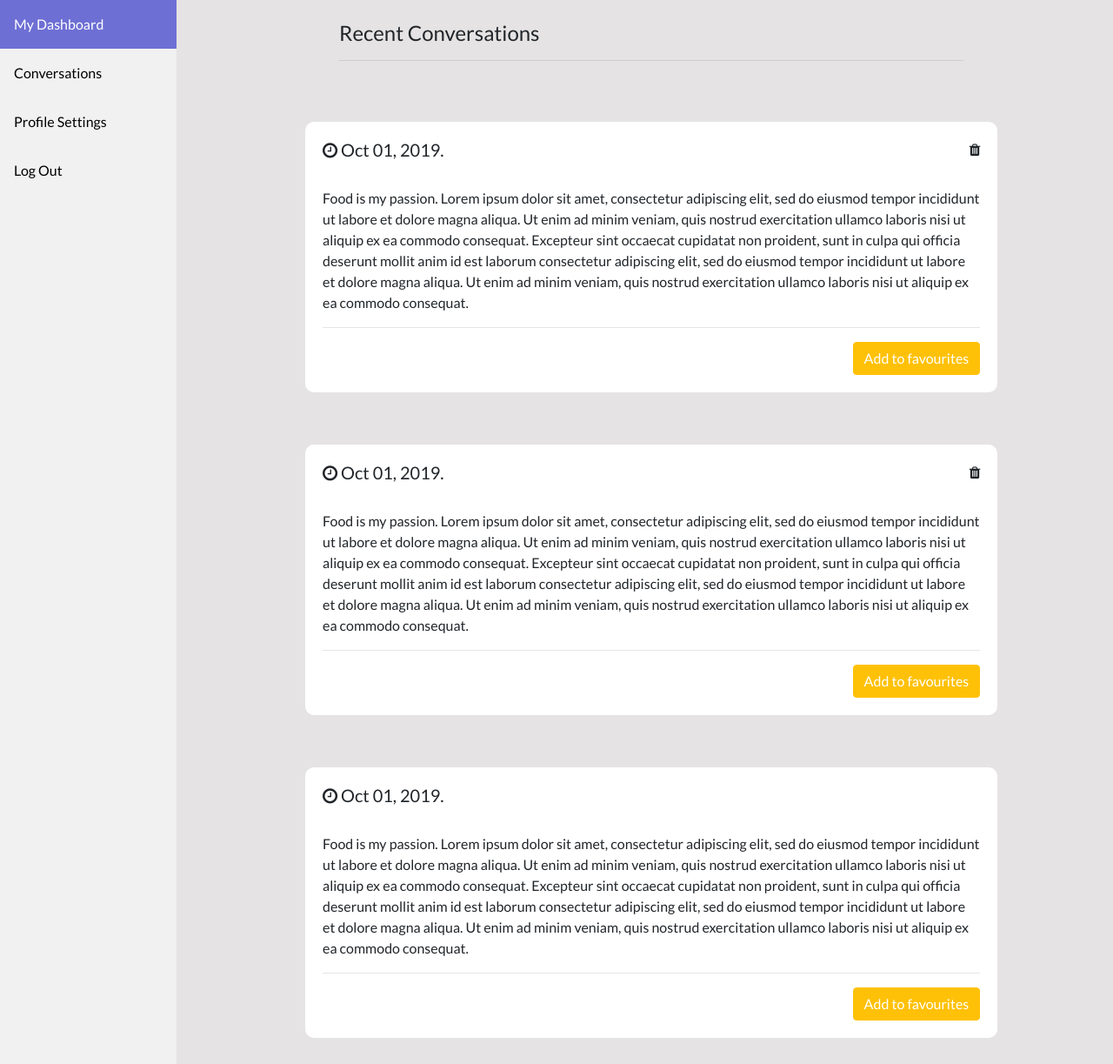
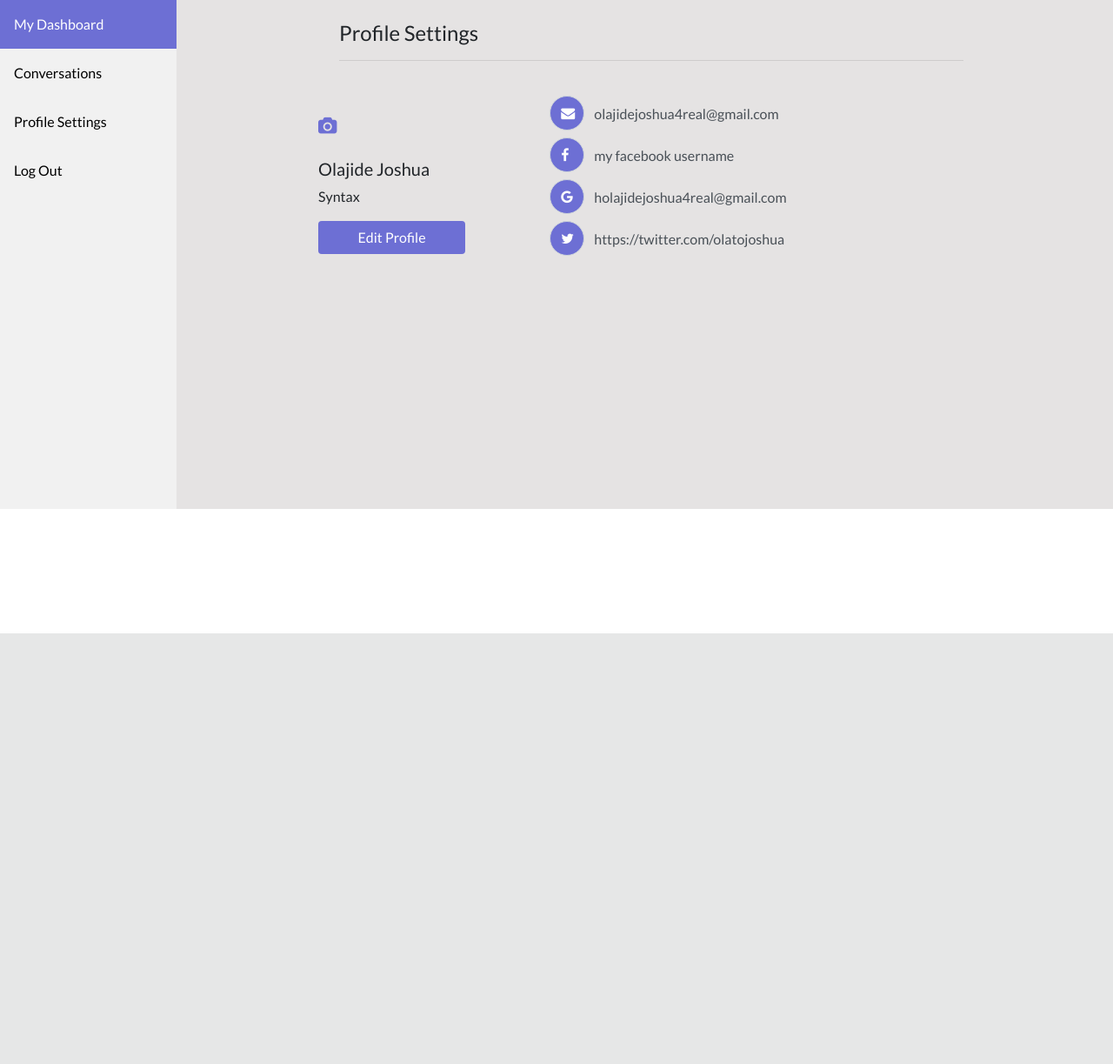
Before and after one commit to devtitaro/pontus-slackbot-drive, a PHP site: page /newProfile.php in a window 1280 px wide. Shown: the part 72-1295 px from the top of the page at 87% size. After the commit the page ends 800 px from the top, so only its background shows below. Run offline with PHP 8.4, Linux system fonts and the light colour scheme; some libraries are stand-ins or nearby versions.

Commit message:
Refactored newProfile.php

```diff
--- a/mydashboard.php
+++ b/mydashboard.php
@@ -33,9 +33,9 @@
 
         <div class="row" >
             <div class="sidebar col-lg-2">
-                <a class="active" href="#home" onclick="showDashboard()" id="homeLink">My Dashboard</a>
+                <a class="active" href="mydashboard.php" onclick="showDashboard()" id="homeLink">My Dashboard</a>
                 <a href="javascript:;" onclick="showConversation()" id="dashboardLink">Conversations</a>
-                <a href="javascript:;" onclick="showProfile()" id="profileLink">Profile Settings</a>
+                <a href="newProfile.php" id="profileLink">Profile Settings</a>
                 <a href="logout.html">Log Out</a>
             </div>
 
--- a/newProfile.php
+++ b/newProfile.php
@@ -40,108 +40,69 @@
             </div>
 
             <div class="page-content col-lg-10  d-flex justify-content-center" id="page-append">
+
 <div class="col-sm-9">
         <div class="p-4">
-                        <h4>Recent Conversations</h4>
+            <h4>Profile Settings</h4>
             <hr>
         </div>
 
         <div class="row" >
-                        <div class="convo-section">
-                            <div class="title-heading">
-                                <div class="row">
-                                    <div class="col-lg-5">
-                                        <h5><span class="fa fa-clock-o"> </span> Oct 01, 2019.</h5>
+        <div class="col-lg-3 col-sm-12">
+            <img src="https://via.placeholder.com/200x180" alt="" class="rounded-cirle">
+            <div class="image-upload">
+                <label for="file-input">
+                <i class="fa fa-camera"></i>
+                </label>
+
+                <input id="file-input" type="file"/>
           </div>
-                                    <div class="col-lg-4">
-                                        <div class="spacer"></div>
+            <h5 class="mt-3">Olajide Joshua</h5>
+            <p>Syntax</p>
+            <button class="btn btn-purple form-control" onclick="showInput()">Edit Profile</button>
         </div>
-                                    <div class="col-lg-3 icon-pack" align="right">
-                                        <i class="fa fa-trash"></i>
+        <div class="col-lg-9 col-md-9 col-sm-12">
+            <div class="details">
+
+
+
+                <div class="input-group  mb-2 ">
+                    <div class="input-group-prepend rounded-circle">
+                    <span class="input-group-text" id="basic-addon1"><i class="fa fa-envelope"></i> </span>
                 </div>
+                    <input type="text" class="form-control h-input" value="olajidejoshua4real@gmail.com" readonly>
                     </div>
-                                <br>
+
+            <div class="input-group  mb-2 ">
+            <div class="input-group-prepend">
+            <span class="input-group-text" id="basic-addon1"><i class="fa fa-facebook"></i> </span>
         </div>
-                            <div class="convo-text">
-                                <p>Food is my passion. Lorem ipsum dolor sit amet, consectetur adipiscing elit, sed do eiusmod tempor
-                                    incididunt ut labore et dolore magna aliqua. Ut enim ad minim veniam, quis nostrud exercitation
-                                    ullamco laboris nisi ut aliquip ex ea commodo consequat. Excepteur sint occaecat cupidatat non
-                                    proident, sunt in culpa qui officia deserunt mollit anim id est laborum consectetur adipiscing elit,
-                                    sed do eiusmod tempor incididunt ut labore et dolore magna aliqua. Ut enim ad minim veniam, quis
-                                    nostrud exercitation ullamco laboris nisi ut aliquip ex ea commodo consequat.</p>
+            <input type="text" class="form-control h-input" value="my facebook username" readonly>
+            </div>
+            <div class="input-group  mb-2 ">
+            <div class="input-group-prepend">
+            <span class="input-group-text" id="basic-addon1"><i class="fa fa-google"></i> </span>
+        </div>
+            <input type="text" class="form-control h-input" value="holajidejoshua4real@gmail.com" readonly/>
+            </div>
+            <div class="input-group  mb-2 ">
+            <div class="input-group-prepend">
+            <span class="input-group-text" id="basic-addon1"><i class="fa fa-twitter"></i> </span>
+        </div>
+            <input type="text" class="form-control h-input" value="https://twitter.com/olatojoshua" readonly>
 
             </div>
-                            <hr>
-                            <div class="controls" align="right">
-                                <a href="" class="btn btn-warning">Add to favourites</a>
+            <div class="input-group">
+            <button type="submit" class="btn btn-success d-none" id="saveBtn">SAVE</button>
         </div>
 
-                        </div>
-                        <div class="convo-section">
-                            <div class="title-heading">
-                                <div class="row">
-                                    <div class="col-lg-5">
-                                        <h5><span class="fa fa-clock-o"> </span> Oct 01, 2019.</h5>
-                                    </div>
-                                    <div class="col-lg-4">
-                                        <div class="spacer"></div>
-                                    </div>
-                                    <div class="col-lg-3 icon-pack" align="right">
-                                        <i class="fa fa-trash"></i>
-                                    </div>
-                                </div>
-                                <br>
-                            </div>
-                            <div class="convo-text">
-                                <p>Food is my passion. Lorem ipsum dolor sit amet, consectetur adipiscing elit, sed do eiusmod tempor
-                                    incididunt ut labore et dolore magna aliqua. Ut enim ad minim veniam, quis nostrud exercitation
-                                    ullamco laboris nisi ut aliquip ex ea commodo consequat. Excepteur sint occaecat cupidatat non
-                                    proident, sunt in culpa qui officia deserunt mollit anim id est laborum consectetur adipiscing elit,
-                                    sed do eiusmod tempor incididunt ut labore et dolore magna aliqua. Ut enim ad minim veniam, quis
-                                    nostrud exercitation ullamco laboris nisi ut aliquip ex ea commodo consequat.</p>
-
-                            </div>
-                            <hr>
-                            <div class="controls" align="right">
-                                <a href="" class="btn btn-warning">Add to favourites</a>
-                            </div>
-
-                        </div>
-                        <div class="convo-section">
-                            <div class="title-heading">
-                                <div class="row">
-                                    <div class="col-lg-5">
-                                        <h5><span class="fa fa-clock-o"> </span> Oct 01, 2019.</h5>
-                                    </div>
-                                    <div class="col-lg-4">
-                                        <div class="spacer"></div>
-                                    </div>
-                                    <div class="col-lg-3 icon-pack" align="right"
-                                        <i class="fa fa-trash"></i>
-                                    </div>
-                                </div>
-                                <br>
-                            </div>
-                            <div class="convo-text">
-                                <p>Food is my passion. Lorem ipsum dolor sit amet, consectetur adipiscing elit, sed do eiusmod tempor
-                                    incididunt ut labore et dolore magna aliqua. Ut enim ad minim veniam, quis nostrud exercitation
-                                    ullamco laboris nisi ut aliquip ex ea commodo consequat. Excepteur sint occaecat cupidatat non
-                                    proident, sunt in culpa qui officia deserunt mollit anim id est laborum consectetur adipiscing elit,
-                                    sed do eiusmod tempor incididunt ut labore et dolore magna aliqua. Ut enim ad minim veniam, quis
-                                    nostrud exercitation ullamco laboris nisi ut aliquip ex ea commodo consequat.</p>
-
-                            </div>
-                            <hr>
-                            <div class="controls" align="right">
-                                <a href="" class="btn btn-warning">Add to favourites</a>
         </div>
 
             </div>
         </div>
+        </div>
+        </div>
 
-
-
-                </div>
 
             </div>
 
```
Lines whose indentation alone changed are shown as unchanged.
